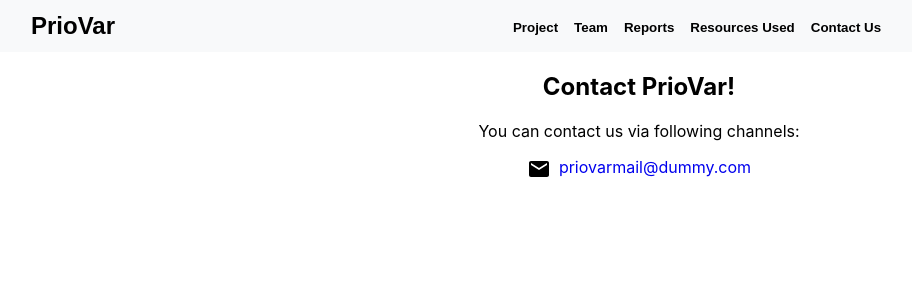
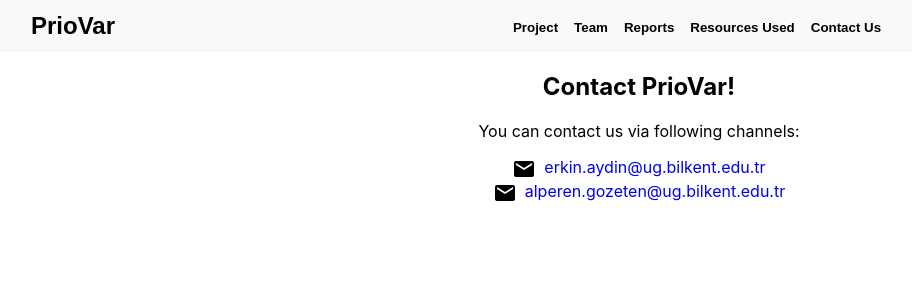
Before and after one commit to PrioVar/PrioVar, a React (Create React App) app: page /contact-us in a window 1280 px wide. Shown: the top 300 px of the page, without its empty margins (1-913 px from the left). Built offline with nearby package versions, Linux system fonts and the light colour scheme.

Commit message:
Contact changed, resources and reports added.

```diff
--- a/src/App.js
+++ b/src/App.js
@@ -8,6 +8,8 @@
 import React   from "react";
 import { motion, AnimatePresence } from 'framer-motion';
 import { BrowserRouter as Router, Routes, Route } from "react-router-dom";
+import Reports from './components/Reports';
+import Resources from './components/Resources';
 
 function App() {
   return (
@@ -25,6 +27,8 @@
           <Routes>
             <Route path="/" element={<WelcomePage />} />
             <Route path="/team" element={<Team />} />
+            <Route path="/reports" element={<Reports />} />
+            <Route path="/resources" element={<Resources />} />
             <Route path="/contact-us" element={<Contact />} />
           </Routes>
         </AnimatePresence>
--- a/src/components/Contact.js
+++ b/src/components/Contact.js
@@ -13,7 +13,10 @@
       <ul style={{ listStyle: 'none', padding: 0 }}>
         <li style={{ marginBottom: '0.5rem' }}>
           <Mail style={{ marginRight: '0.5rem', verticalAlign: 'middle' }} />
-          <a href="erkinresearch@gmail.com" style={{ textDecoration: 'none' }}>priovarmail@dummy.com</a>
+          <a href="erkin_mail" style={{ textDecoration: 'none' }}>erkin.aydin@ug.bilkent.edu.tr</a>
+          <br/>
+          <Mail style={{ marginRight: '0.5rem', verticalAlign: 'middle' }} />
+          <a href="alperen_mail" style={{ textDecoration: 'none' }}>alperen.gozeten@ug.bilkent.edu.tr</a>
         </li>
       </ul>
     </div>
--- /dev/null
+++ b/src/components/Reports.js
@@ -0,0 +1,17 @@
+import React, { useEffect } from 'react';
+import './Team.css'; // Import the CSS file for styling
+
+const Reports = () => {
+  // Sample project data
+  useEffect(() => {
+    document.title = 'Reports'
+  }, []);
+
+  return (
+    <div>
+      <p>Coming Soon...</p>
+    </div>
+  );
+};
+
+export default Reports;
--- /dev/null
+++ b/src/components/Resources.js
@@ -0,0 +1,17 @@
+import React, { useEffect } from 'react';
+import './Team.css'; // Import the CSS file for styling
+
+const Resources = () => {
+  // Sample project data
+  useEffect(() => {
+    document.title = 'Resources'
+  }, []);
+
+  return (
+    <div>
+      <p>Coming Soon...</p>
+    </div>
+  );
+};
+
+export default Resources;
```
